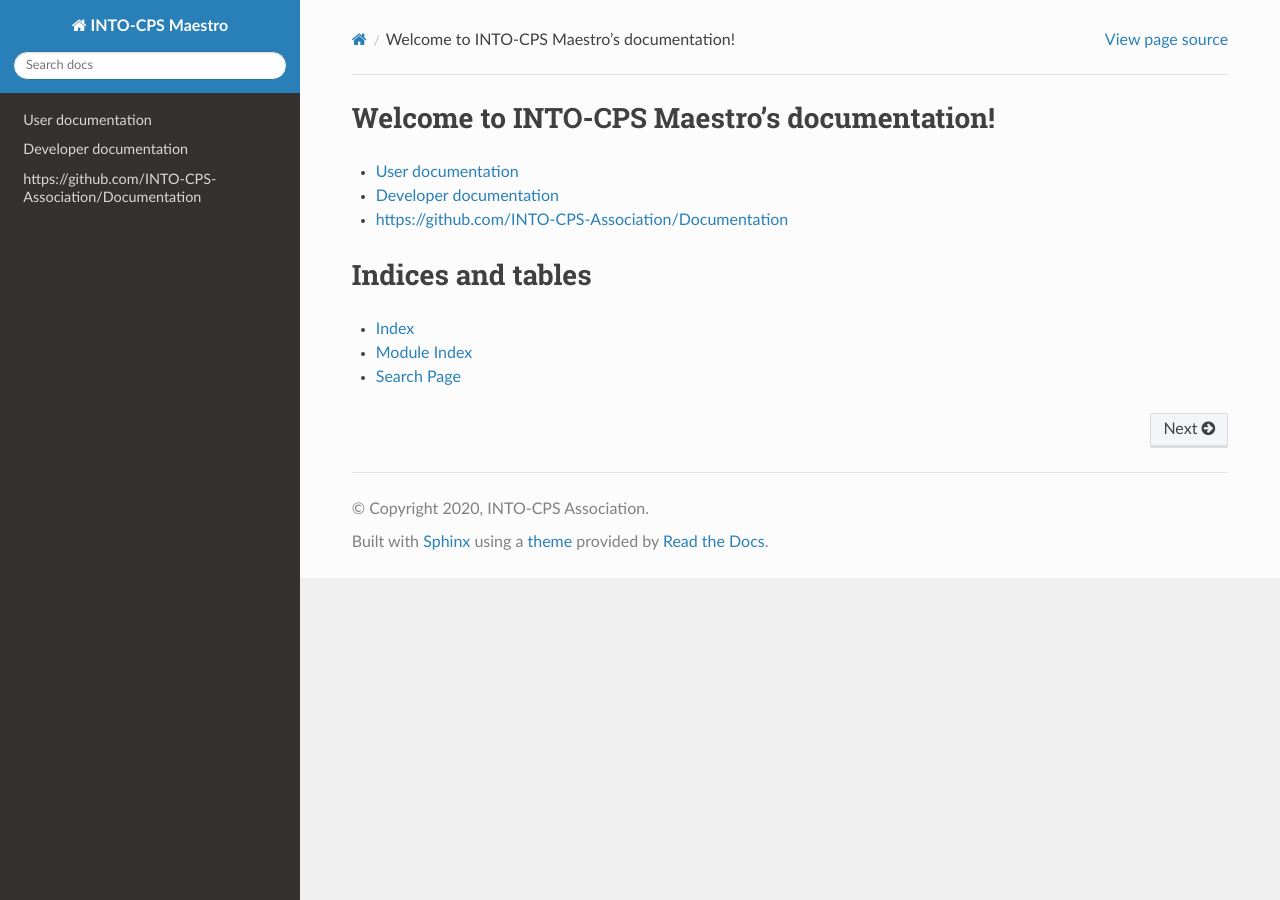
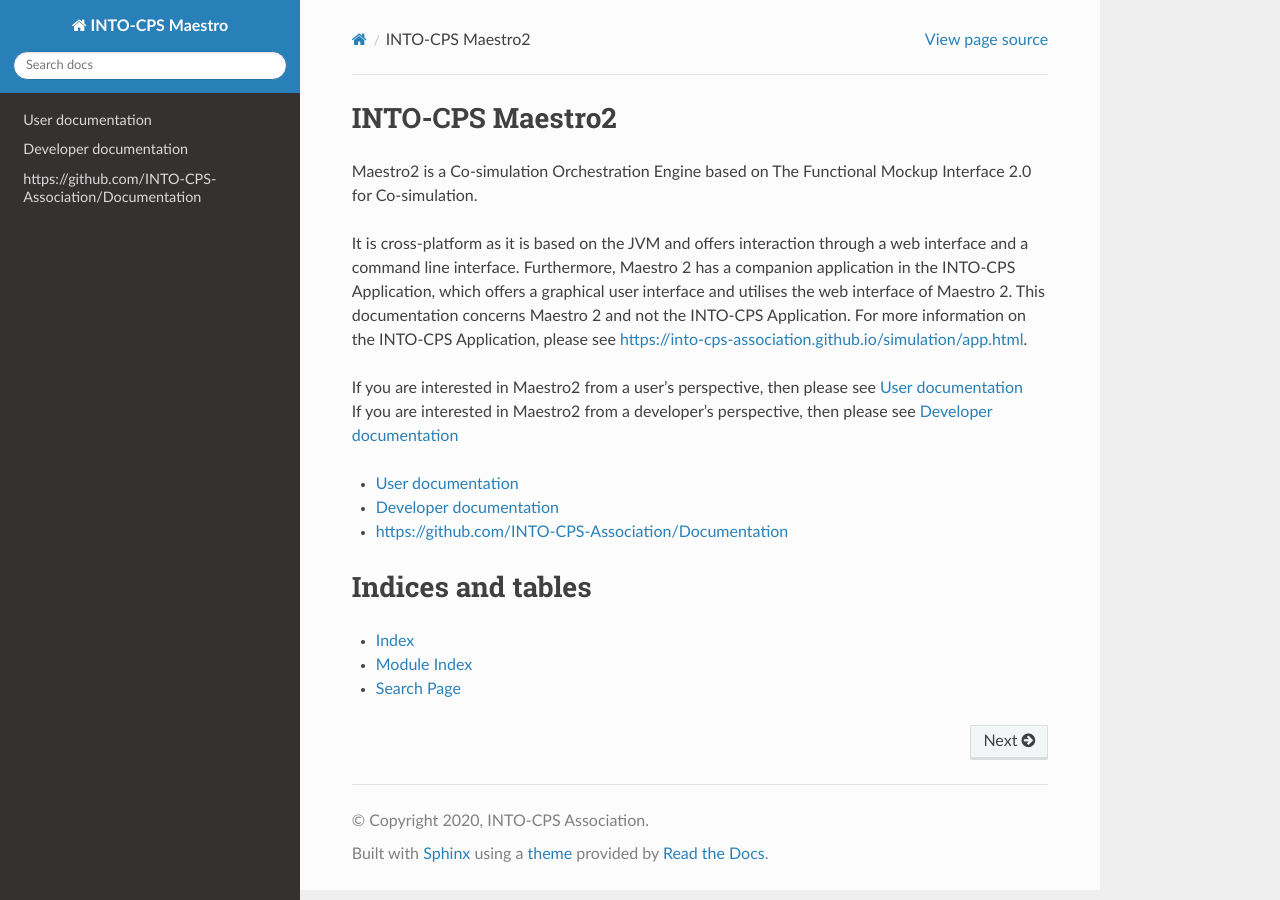
Before and after one commit to INTO-CPS-Association/maestro, a Sphinx documentation site: the page built from docs/index.rst, in a window 1280 px wide. Built offline with Sphinx 7.4.7 and the Read the Docs theme 2.0.0, drawn with Linux system fonts in a browser that asks for light colours.

Commit message:
Updated documentation

```diff
--- a/docs/_templates/layout.html
+++ b/docs/_templates/layout.html
@@ -1,8 +1,8 @@
 {% extends "!layout.html" %}
   {% block footer %} {{ super() }}
 
-  <style>
+<!--  <style>
          .wy-nav-content { max-width: none; }
-  </style>
+  </style>-->
 
 {% endblock %}
--- a/docs/index.rst
+++ b/docs/index.rst
@@ -3,8 +3,15 @@
    You can adapt this file completely to your liking, but it should at least
    contain the root `toctree` directive.
 
-Welcome to INTO-CPS Maestro's documentation!
-============================================
+INTO-CPS Maestro2
+==================
+
+Maestro2 is a Co-simulation Orchestration Engine based on The Functional Mockup Interface 2.0 for Co-simulation.
+
+It is cross-platform as it is based on the JVM and offers interaction through a web interface and a command line interface. Furthermore, Maestro 2 has a companion application in the INTO-CPS Application, which offers a graphical user interface and utilises the web interface of Maestro 2. This documentation concerns Maestro 2 and not the INTO-CPS Application. For more information on the INTO-CPS Application, please see `<https://into-cps-association.github.io/simulation/app.html>`_.
+
+| If you are interested in Maestro2 from a user's perspective, then please see :ref:`User documentation`
+| If you are interested in Maestro2 from a developer's perspective, then please see :ref:`Developer documentation`
 
 .. toctree::
    :maxdepth: 1
```
Also changed, not shown: 1 other file.
